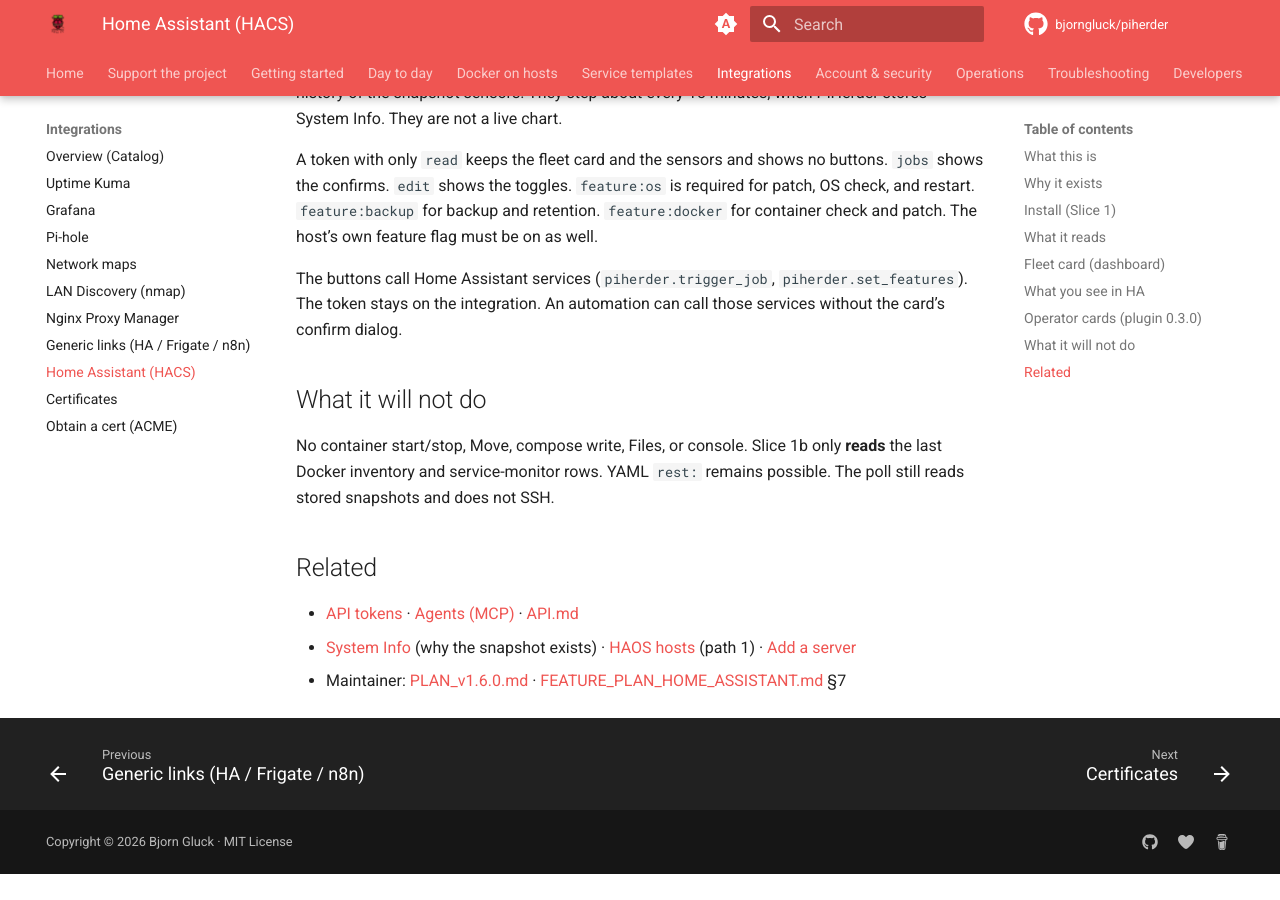
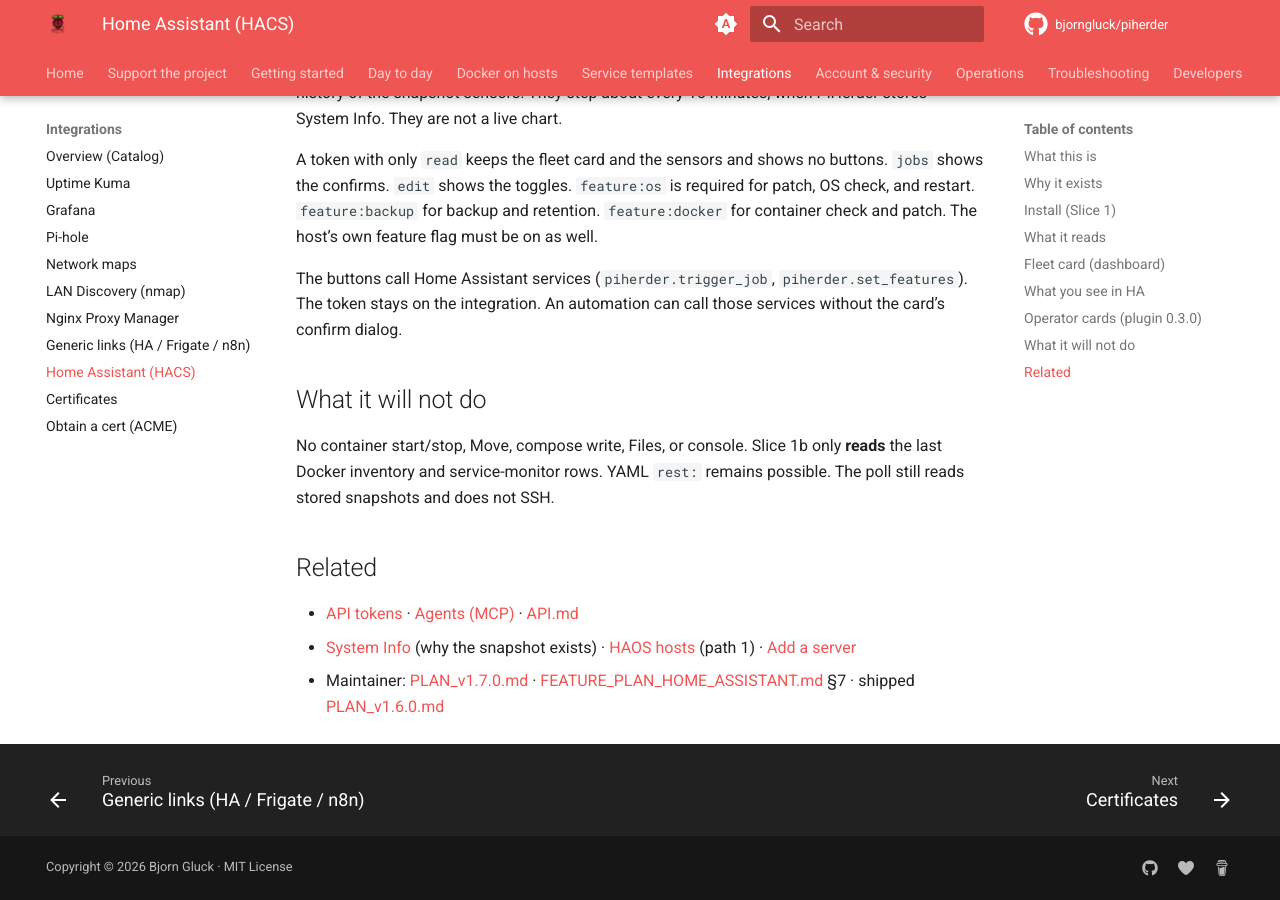
Before and after one commit to bjorngluck/piherder, an MkDocs documentation site: the page built from wiki/integrations/home-assistant.md, in a window 1280 px wide and 900 px high, scrolled down 7795 px. Built offline with MkDocs 1.6.1 and Material for MkDocs 9.7.7, drawn with Linux system fonts in a browser that asks for light colours; comment, search, counter and statistics services are not loaded; before the commit the page ends 8669 px from its top, so only the background shows below that.

Commit message:
docs(v1.7): point HA maintainer plans at this release lane
Replace v1.6.0-dev blob links with v1.7.0-dev for the current plan and
feature plan, and main for the shipped v1.6 plan.

Co-authored-by: Björn Glück <bjorngluck@users.noreply.github.com>

```diff
--- a/wiki/integrations/home-assistant.md
+++ b/wiki/integrations/home-assistant.md
@@ -132,4 +132,4 @@ No container start/stop, Move, compose write, Files, or console. Slice 1b only *
 
 - [API tokens](../operations/api-tokens.md) · [Agents (MCP)](../operations/mcp.md) · [API.md](https://github.com/bjorngluck/piherder/blob/main/docs/API.md)
 - [System Info](../day-to-day/system-info.md) (why the snapshot exists) · [HAOS hosts](../day-to-day/haos-hosts.md) (path 1) · [Add a server](../day-to-day/add-server.md)
-- Maintainer: [PLAN_v1.6.0.md](https://github.com/bjorngluck/piherder/blob/v1.6.0-dev/docs/PLAN_v1.6.0.md) · [FEATURE_PLAN_HOME_ASSISTANT.md](https://github.com/bjorngluck/piherder/blob/v1.6.0-dev/docs/FEATURE_PLAN_HOME_ASSISTANT.md) §7
+- Maintainer: [PLAN_v1.7.0.md](https://github.com/bjorngluck/piherder/blob/v1.7.0-dev/docs/PLAN_v1.7.0.md) · [FEATURE_PLAN_HOME_ASSISTANT.md](https://github.com/bjorngluck/piherder/blob/v1.7.0-dev/docs/FEATURE_PLAN_HOME_ASSISTANT.md) §7 · shipped [PLAN_v1.6.0.md](https://github.com/bjorngluck/piherder/blob/main/docs/PLAN_v1.6.0.md)
```
